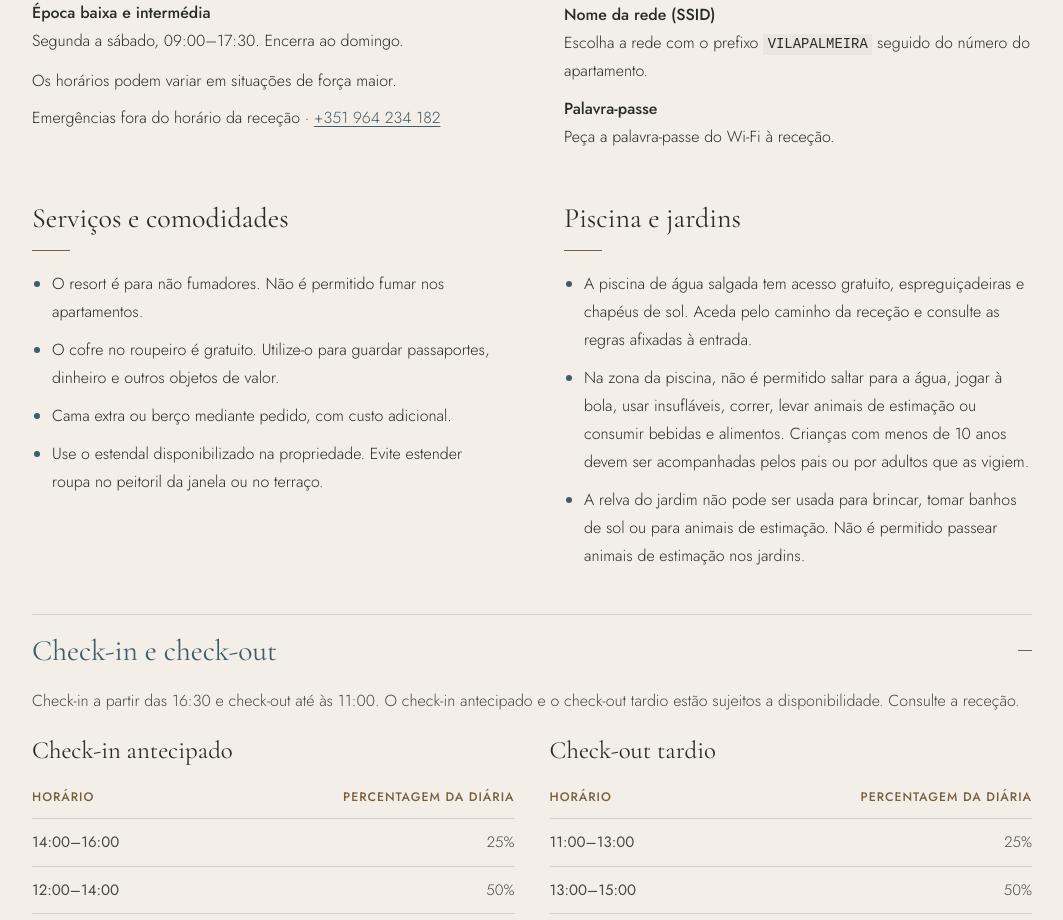
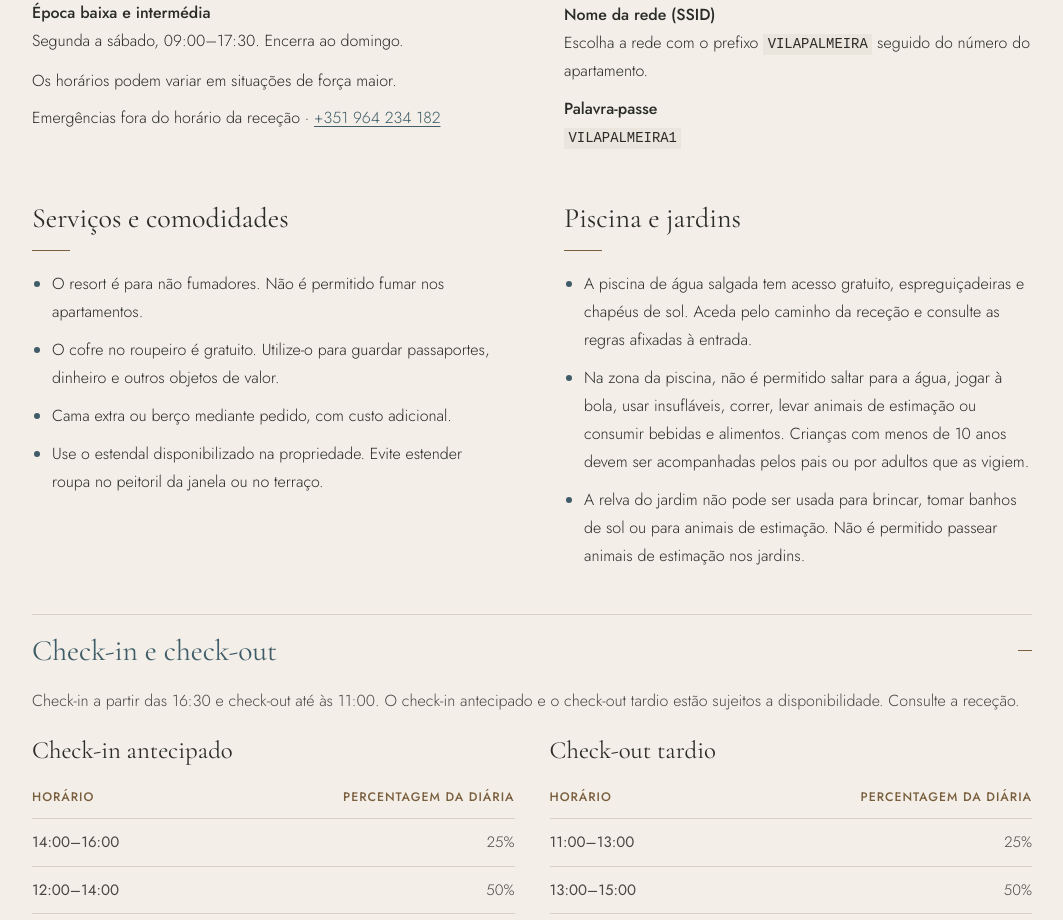
Before and after one commit to andregomezsantos94-ui/vila-palmeira-boas-vindas-2027, a plain HTML site: page docs/index.html in a window 1280 px wide. Shown: the part 6180-7100 px from the top of the page, without its empty margins (108-1171 px from the left). Drawn offline with Linux system fonts and the light colour scheme.

Commit message:
Show guest Wi-Fi password in public guide

```diff
--- a/docs/index.html
+++ b/docs/index.html
@@ -278,7 +278,7 @@
     <dt data-en="Network name (SSID)">Nome da rede (SSID)</dt>
     <dd><span data-en="Choose the network with the prefix">Escolha a rede com o prefixo</span> <code>VILAPALMEIRA</code> <span data-en="followed by your apartment number.">seguido do número do apartamento.</span></dd>
     <dt data-en="Password">Palavra-passe</dt>
-    <dd class="wifi-password" data-wifi-password data-en="Ask reception for the guest Wi-Fi password.">Peça a palavra-passe do Wi-Fi à receção.</dd>
+    <dd class="wifi-password" data-wifi-password><code>VILAPALMEIRA1</code></dd>
   </dl></div>
 <div class="info-block" >
 <h3 data-en="Services and amenities">Serviços e comodidades</h3>
```
